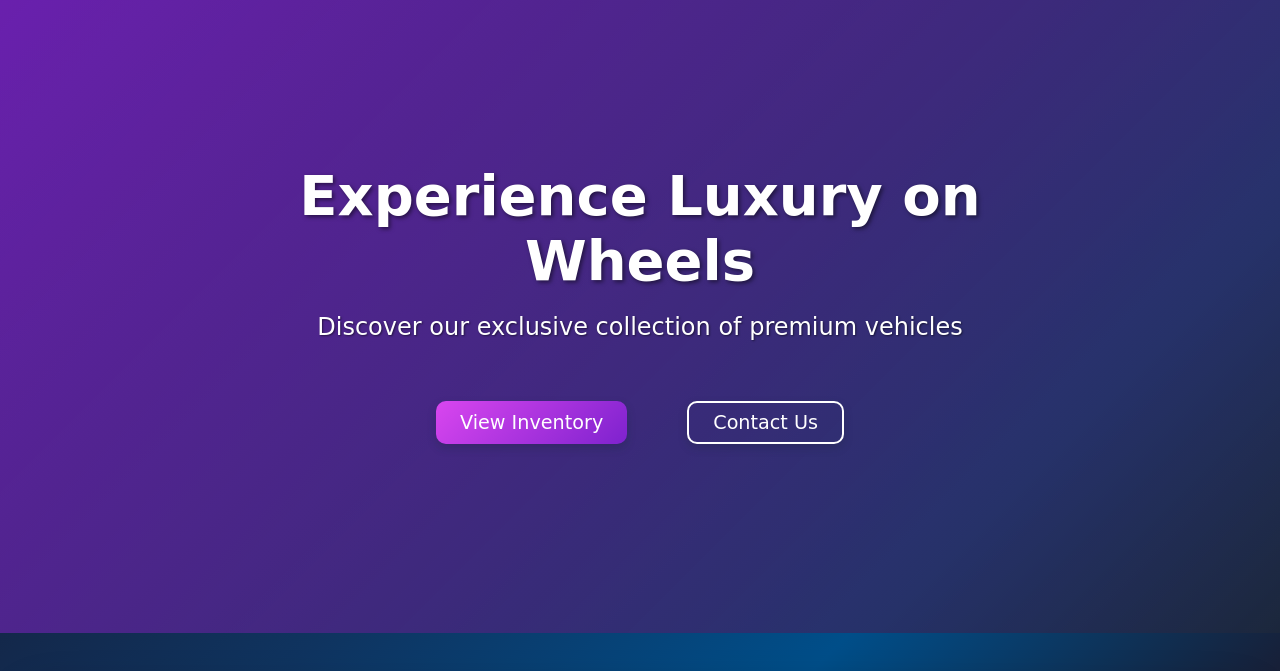
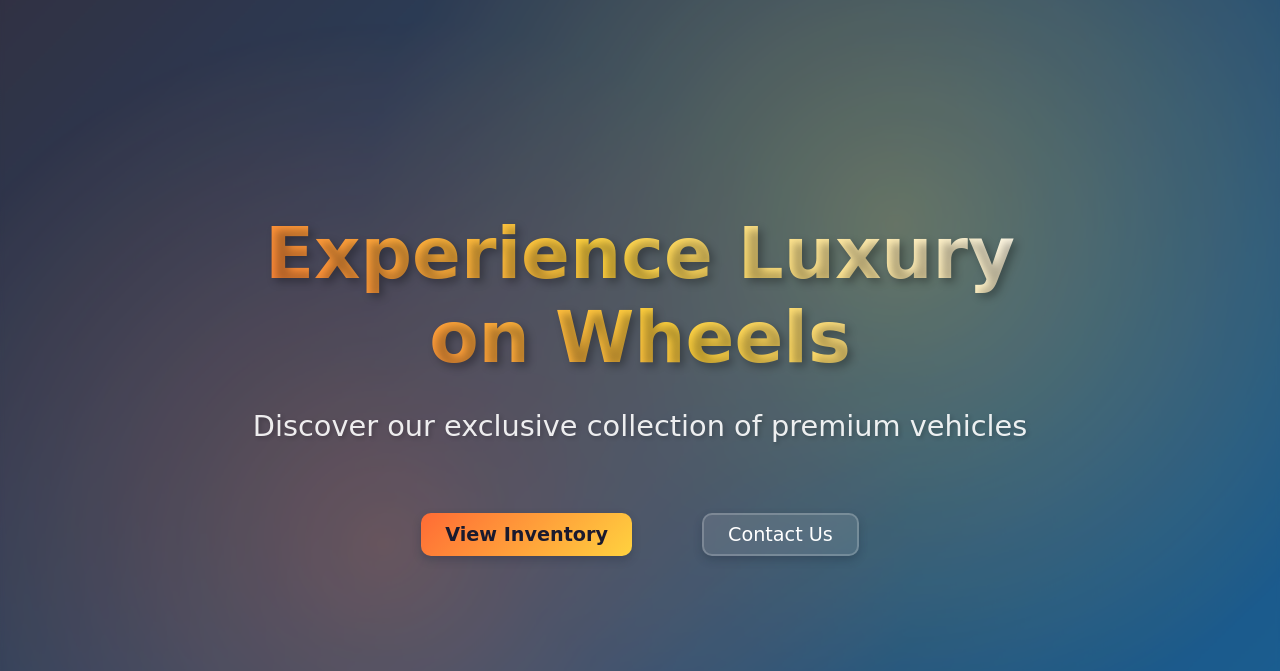
Before and after one commit to Mahad-Ghauri/Car-DealerShip-Website, a plain HTML site: page Index.html in a window 1280 px wide. Shown: the part 77-748 px from the top of the page. Drawn offline with Linux system fonts and the light colour scheme.

Commit message:
feat: updates of the theme of the website

```diff
--- a/css/Website_StyleSheet.css
+++ b/css/Website_StyleSheet.css
@@ -695,16 +695,28 @@ footer {
 /*----------------------------------- Hero Section -----------------------------------*/
 #hero {
     position: relative;
-    height: 80vh;
-    background-image: url('../images/hero-bg.jpg');
-    background-size: cover;
-    background-position: center;
+    height: 100vh;
+    background: linear-gradient(135deg, var(--dark-color) 0%, var(--secondary-color) 100%);
     display: flex;
     align-items: center;
     justify-content: center;
     text-align: center;
     color: white;
     overflow: hidden;
+}
+
+#hero::before {
+    content: '';
+    position: absolute;
+    top: 0;
+    left: 0;
+    right: 0;
+    bottom: 0;
+    background: radial-gradient(circle at 30% 70%, var(--primary-color) 0%, transparent 50%),
+                radial-gradient(circle at 70% 30%, var(--accent-color) 0%, transparent 50%);
+    opacity: 0.3;
+    animation: float 8s ease-in-out infinite;
+    z-index: 1;
 }
 
 .hero-overlay {
@@ -713,51 +725,101 @@ footer {
     left: 0;
     right: 0;
     bottom: 0;
-    background: linear-gradient(135deg, rgba(126, 34, 206, 0.8), rgba(30, 41, 59, 0.7));
-    z-index: 1;
+    background: var(--glass-bg);
+    backdrop-filter: blur(2px);
+    z-index: 2;
 }
 
 .hero-content {
     position: relative;
-    z-index: 2;
-    max-width: 800px;
-    padding: 0 20px;
+    z-index: 3;
+    max-width: 900px;
+    padding: 0 40px;
+    animation: fadeInUp 1.5s ease-out;
 }
 
 .hero-title {
-    font-size: 3.5rem;
-    margin-bottom: 20px;
-    text-shadow: 2px 2px 4px rgba(0, 0, 0, 0.5);
+    font-size: 4.5rem;
+    margin-bottom: 30px;
+    text-shadow: 4px 4px 8px var(--shadow-heavy);
     font-family: 'Baloo Bhai', cursive;
+    font-weight: bold;
+    background: linear-gradient(45deg, var(--primary-color), var(--accent-color), var(--light-color));
+    -webkit-background-clip: text;
+    -webkit-text-fill-color: transparent;
+    background-clip: text;
+    animation: fadeInUp 1s ease-out 0.5s both;
 }
 
 .hero-subtitle {
-    font-size: 1.5rem;
-    margin-bottom: 40px;
-    text-shadow: 1px 1px 2px rgba(0, 0, 0, 0.5);
+    font-size: 1.8rem;
+    margin-bottom: 50px;
+    text-shadow: 2px 2px 4px var(--shadow-medium);
     font-family: 'Baloo Bhai', cursive;
+    color: rgba(255, 255, 255, 0.9);
+    animation: fadeInUp 1s ease-out 0.7s both;
 }
 
 .hero-buttons {
     display: flex;
     justify-content: center;
-    gap: 20px;
+    gap: 30px;
+    animation: fadeInUp 1s ease-out 0.9s both;
 }
 
 .btn-primary {
-    background: linear-gradient(135deg, #D946EF, #7E22CE);
-    color: white;
+    background: linear-gradient(135deg, var(--primary-color), var(--accent-color));
+    color: var(--dark-color);
     border: none;
+    font-weight: bold;
+    position: relative;
+    overflow: hidden;
+}
+
+.btn-primary::before {
+    content: '';
+    position: absolute;
+    top: 0;
+    left: -100%;
+    width: 100%;
+    height: 100%;
+    background: linear-gradient(90deg, transparent, rgba(255, 255, 255, 0.3), transparent);
+    transition: left 0.5s;
+}
+
+.btn-primary:hover::before {
+    left: 100%;
 }
 
 .btn-secondary {
-    background: transparent;
-    border: 2px solid white;
-    color: white;
+    background: var(--glass-bg);
+    backdrop-filter: blur(15px);
+    border: 2px solid var(--glass-border);
+    color: var(--light-color);
+    position: relative;
+    overflow: hidden;
+}
+
+.btn-secondary::before {
+    content: '';
+    position: absolute;
+    top: 0;
+    left: -100%;
+    width: 100%;
+    height: 100%;
+    background: linear-gradient(90deg, transparent, rgba(255, 107, 53, 0.2), transparent);
+    transition: left 0.5s;
+}
+
+.btn-secondary:hover::before {
+    left: 100%;
 }
 
 .btn-secondary:hover {
-    background: rgba(255, 255, 255, 0.1);
+    background: rgba(255, 107, 53, 0.2);
+    border-color: var(--primary-color);
+    transform: translateY(-3px);
+    box-shadow: 0 10px 25px var(--shadow-medium);
 }
 
 /*----------------------------------- Featured Vehicles -----------------------------------*/
```
